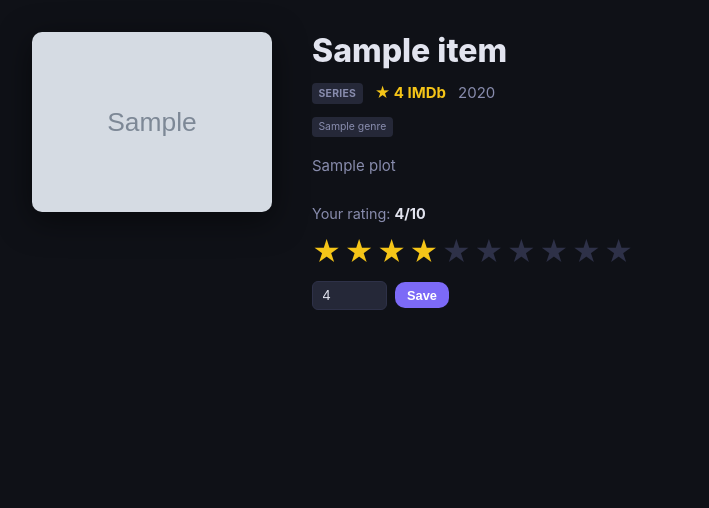
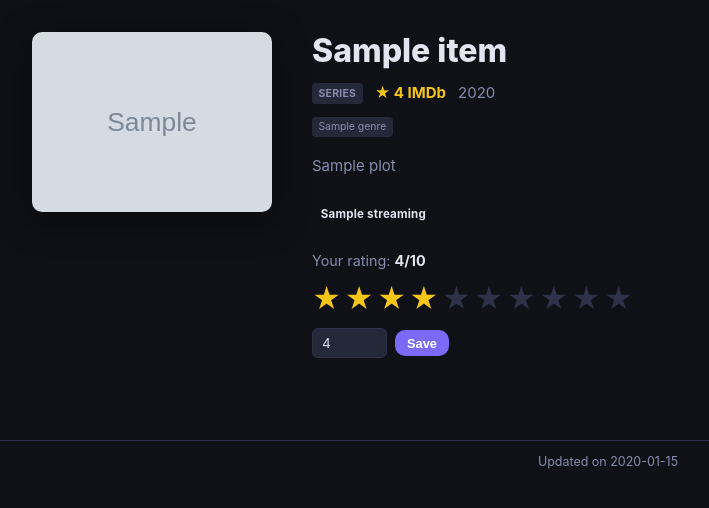
Before and after one commit to kerenshapiraettinger/recmed, a Flask app: template templates/detail.html in a window 1280 px wide. Shown: the part 55-563 px from the top of the page, without its empty margins (32-741 px from the left). Run offline with Flask 3, Linux system fonts and the light colour scheme; the template is opened without the code that fills it: most values are stand-ins (such as "Sample title", 1, 10 or a date in 2020); grey boxes marked "Sample" are stand-in pictures; a database or web service that is not in the repository returns one stand-in record (values such as "Sample title"); some libraries are stand-ins or nearby versions.

Commit message:
Add streaming availability, weekly refresh, scoring fixes, and admin diagnostics

```diff
--- a/app.py
+++ b/app.py
@@ -12,7 +12,7 @@ from recommender.engine import (rebuild_affinity, get_recommendations,
                                 get_genre_insights, get_watched)
 from ingestion.tmdb_client import search_tmdb, fetch_imdb_id
 from ingestion.omdb_client import fetch_plot
-from ingestion.refresh import run_refresh
+from ingestion.refresh import run_refresh, run_streaming_refresh
 from translations import TRANSLATIONS
 
 AVATARS = [
@@ -37,7 +37,18 @@ app.secret_key = config.SECRET_KEY
 @app.context_processor
 def inject_lang():
     lang = session.get('lang', 'en')
-    return {'t': TRANSLATIONS[lang], 'lang': lang}
+    last_row = query(
+        "SELECT finished_at FROM refresh_log WHERE status='ok' ORDER BY id DESC LIMIT 1",
+        one=True
+    )
+    last_updated = None
+    if last_row and last_row["finished_at"]:
+        try:
+            dt = datetime.fromisoformat(last_row["finished_at"])
+            last_updated = dt.strftime("%-d/%-m/%Y")
+        except Exception:
+            last_updated = last_row["finished_at"][:10]
+    return {'t': TRANSLATIONS[lang], 'lang': lang, 'last_updated': last_updated}
 
 
 # ── helpers ───────────────────────────────────────────────────────────────────
@@ -52,6 +63,19 @@ def localize(item, lang):
     he_genres = item.get('genres_he', '[]')
     if he_genres and he_genres != '[]':
         item['genres'] = he_genres
+    return item
+
+
+def enrich(item):
+    """Parse genres and streaming JSON fields into Python lists."""
+    try:
+        item["genres_list"] = json.loads(item["genres"])
+    except Exception:
+        item["genres_list"] = []
+    try:
+        item["streaming_list"] = json.loads(item.get("streaming") or "[]")
+    except Exception:
+        item["streaming_list"] = []
     return item
 
 
@@ -144,12 +168,7 @@ def recommendations():
     insights = get_genre_insights(profile["id"])
 
     # Localize and parse genres
-    all_recs = [localize(i, lang) for i in all_recs]
-    for item in all_recs:
-        try:
-            item["genres_list"] = json.loads(item["genres"])
-        except Exception:
-            item["genres_list"] = []
+    all_recs = [enrich(localize(i, lang)) for i in all_recs]
 
     # Genre buttons: use Hebrew genres column when in Hebrew mode
     genres_col = "genres_he" if lang == "he" else "genres"
@@ -160,6 +179,9 @@ def recommendations():
         if g
     })
 
+    def streaming_first(items):
+        return sorted(items, key=lambda x: (0 if x["streaming_list"] else 1))
+
     if genre_filter:
         filtered = [i for i in all_recs if genre_filter in i["genres_list"]]
         if not filtered:
@@ -167,18 +189,14 @@ def recommendations():
                 f"SELECT * FROM content WHERE {genres_col} LIKE ? ORDER BY imdb_rating DESC LIMIT 50",
                 (f'%{genre_filter}%',)
             )
-            filtered = [localize(dict(i), lang) for i in db_items]
-            for item in filtered:
-                try:
-                    item["genres_list"] = json.loads(item["genres"])
-                except Exception:
-                    item["genres_list"] = []
-        grouped = {genre_filter: filtered}
+            filtered = [enrich(localize(dict(i), lang)) for i in db_items]
+        grouped = {genre_filter: streaming_first(filtered)}
     else:
         grouped = {}
         for item in all_recs:
             primary = item["genres_list"][0] if item["genres_list"] else "Other"
             grouped.setdefault(primary, []).append(item)
+        grouped = {genre: streaming_first(items) for genre, items in grouped.items()}
 
     return render_template("recommendations.html",
                            profile=profile, grouped=grouped,
@@ -193,12 +211,7 @@ def watched():
         return redirect(url_for("index"))
     lang = session.get('lang', 'en')
     items = get_watched(profile["id"])
-    items = [localize(i, lang) for i in items]
-    for item in items:
-        try:
-            item["genres_list"] = json.loads(item["genres"])
-        except Exception:
-            item["genres_list"] = []
+    items = [enrich(localize(i, lang)) for i in items]
     return render_template("watched.html", profile=profile, items=items)
 
 
@@ -228,12 +241,7 @@ def browse():
     sql += " ORDER BY imdb_rating DESC LIMIT 100"
 
     items = query(sql, params)
-    items = [localize(dict(i), lang) for i in items]
-    for item in items:
-        try:
-            item["genres_list"] = json.loads(item["genres"])
-        except Exception:
-            item["genres_list"] = []
+    items = [enrich(localize(dict(i), lang)) for i in items]
 
     # All unique genres for filter dropdown
     genres_col = "genres_he" if lang == "he" else "genres"
@@ -283,11 +291,7 @@ def title_detail(content_id):
                         (plot, content_id))
                 item["plot"] = plot
 
-    item = localize(item, lang)
-    try:
-        item["genres_list"] = json.loads(item["genres"])
-    except Exception:
-        item["genres_list"] = []
+    item = enrich(localize(item, lang))
 
     user_rating = query(
         "SELECT rating FROM ratings WHERE profile_id = ? AND content_id = ?",
@@ -312,23 +316,16 @@ def search():
             (f"%{q}%",)
         )
         if db_results:
-            results = [localize(dict(r), session.get('lang', 'en')) for r in db_results]
+            results = [enrich(localize(dict(r), session.get('lang', 'en'))) for r in db_results]
             for item in results:
                 item["source"] = "db"
-                try:
-                    item["genres_list"] = json.loads(item["genres"])
-                except Exception:
-                    item["genres_list"] = []
         else:
             # Fall back to TMDB search
             tmdb_results = search_tmdb(q, language=session.get('lang', 'en'))
             for item in tmdb_results:
                 item["source"] = "tmdb"
                 item["id"] = None
-                try:
-                    item["genres_list"] = json.loads(item["genres"])
-                except Exception:
-                    item["genres_list"] = []
+                enrich(item)
             results = tmdb_results
 
     return render_template("search.html", profile=profile, results=results, q=q)
@@ -397,7 +394,16 @@ def admin_refresh():
     secret = request.args.get("secret", "")
     if secret != config.ADMIN_SECRET:
         abort(403)
-    t = threading.Thread(target=run_refresh, daemon=True)
+    mode = request.args.get("mode", "full")
+
+    def refresh_then_streaming():
+        run_refresh()
+        run_streaming_refresh()
+
+    if mode == "streaming":
+        t = threading.Thread(target=run_streaming_refresh, daemon=True)
+    else:
+        t = threading.Thread(target=refresh_then_streaming, daemon=True)
     t.start()
     return "Refresh started in background. Check <a href='/admin/status?secret=" + config.ADMIN_SECRET + "'>status</a> for progress."
 
@@ -409,7 +415,16 @@ def admin_status():
         abort(403)
     logs = query("SELECT * FROM refresh_log ORDER BY id DESC LIMIT 10")
     total = query("SELECT COUNT(*) as c FROM content", one=True)["c"]
+    streaming_count = query(
+        "SELECT COUNT(*) as c FROM content WHERE streaming IS NOT NULL AND streaming != '[]'",
+        one=True
+    )["c"]
+    streaming_samples = query(
+        "SELECT title, streaming FROM content WHERE streaming IS NOT NULL AND streaming != '[]' LIMIT 10"
+    )
     return render_template("admin_status.html", logs=logs, total=total,
+                           streaming_count=streaming_count,
+                           streaming_samples=streaming_samples,
                            admin_secret=config.ADMIN_SECRET)
 
 
@@ -423,13 +438,15 @@ def _refresh_loop():
         print("[refresh] DB empty — running initial refresh...")
         try:
             run_refresh()
+            run_streaming_refresh()
         except Exception as e:
             print(f"[refresh] Initial refresh failed: {e}")
 
     while True:
-        time.sleep(30 * 24 * 3600)  # 30 days
+        time.sleep(7 * 24 * 3600)   # 7 days
         try:
             run_refresh()
+            run_streaming_refresh()
         except Exception as e:
             print(f"[refresh] Scheduled refresh failed: {e}")
 
--- a/recommender/engine.py
+++ b/recommender/engine.py
@@ -53,6 +53,10 @@ def get_recommendations(profile_id, limit=20):
         "SELECT content_id FROM ratings WHERE profile_id = ?", (profile_id,)
     )}
 
+    any_rated_ids = {row["content_id"] for row in query(
+        "SELECT DISTINCT content_id FROM ratings"
+    )}
+
     all_content = query("SELECT * FROM content ORDER BY imdb_rating DESC")
 
     current_year = date.today().year
@@ -65,7 +69,7 @@ def get_recommendations(profile_id, limit=20):
         except (ValueError, TypeError):
             genres = []
         genre_score = sum(affinity.get(g, 0) for g in genres)
-        imdb_bonus = 0.3 * (item["imdb_rating"] or 0)
+        imdb_bonus = 0.3 * (item["imdb_rating"] or 0) if item["id"] in any_rated_ids else 0
         age_penalty = 0.1 * max(0, current_year - item["release_year"])
         score = genre_score + imdb_bonus - age_penalty
         scored.append((score, item))
--- a/static/style.css
+++ b/static/style.css
@@ -455,3 +455,41 @@ a { color: inherit; text-decoration: none; }
 .status-ok { color: var(--pos); }
 .status-error { color: var(--neg); }
 .status-running { color: var(--star); }
+
+/* ── Streaming badges ─────────────────────────────────────────────────────── */
+.streaming-badges {
+  display: flex;
+  flex-wrap: wrap;
+  gap: .3rem;
+  margin-top: .4rem;
+}
+.streaming-badges-detail {
+  margin-bottom: 1.2rem;
+}
+.streaming-badge {
+  display: inline-block;
+  padding: .2rem .55rem;
+  border-radius: 4px;
+  font-size: .72rem;
+  font-weight: 700;
+  letter-spacing: .02em;
+  white-space: nowrap;
+}
+.streaming-netflix {
+  background: #e50914;
+  color: #fff;
+}
+.streaming-cellcom-tv {
+  background: #00b4d8;
+  color: #fff;
+}
+
+/* ── Site footer ──────────────────────────────────────────────────────────── */
+.site-footer {
+  text-align: center;
+  padding: .75rem 1rem;
+  font-size: .78rem;
+  color: var(--muted);
+  border-top: 1px solid var(--border);
+  margin-top: 2rem;
+}
--- a/templates/base.html
+++ b/templates/base.html
@@ -29,6 +29,12 @@
     {% block content %}{% endblock %}
   </main>
 
+  {% if last_updated %}
+  <footer class="site-footer">
+    {{ t.footer_updated }} {{ last_updated }}
+  </footer>
+  {% endif %}
+
   {% block scripts %}{% endblock %}
 </body>
 </html>
--- a/templates/browse.html
+++ b/templates/browse.html
@@ -41,6 +41,11 @@
       <div class="card-genres">
         {% for g in item.genres_list[:3] %}<span class="genre-pill">{{ g }}</span>{% endfor %}
       </div>
+      {% if item.streaming_list %}
+      <div class="streaming-badges">
+        {% for s in item.streaming_list %}<span class="streaming-badge streaming-{{ s | lower | replace(' ', '-') }}">{{ s }}</span>{% endfor %}
+      </div>
+      {% endif %}
     </div>
   </a>
   {% endfor %}
--- a/templates/detail.html
+++ b/templates/detail.html
@@ -23,6 +23,14 @@
 
     {% if item.plot %}
     <p class="detail-plot">{{ item.plot }}</p>
+    {% endif %}
+
+    {% if item.streaming_list %}
+    <div class="streaming-badges streaming-badges-detail">
+      {% for s in item.streaming_list %}
+      <span class="streaming-badge streaming-{{ s | lower | replace(' ', '-') }}">{{ s }}</span>
+      {% endfor %}
+    </div>
     {% endif %}
 
     <div class="rating-widget">
--- a/templates/search.html
+++ b/templates/search.html
@@ -35,6 +35,11 @@
       {% if item.plot %}
       <p class="search-plot">{{ item.plot }}</p>
       {% endif %}
+      {% if item.streaming_list %}
+      <div class="streaming-badges">
+        {% for s in item.streaming_list %}<span class="streaming-badge streaming-{{ s | lower | replace(' ', '-') }}">{{ s }}</span>{% endfor %}
+      </div>
+      {% endif %}
     </div>
 
     <div class="search-action">
--- a/templates/watched.html
+++ b/templates/watched.html
@@ -26,6 +26,11 @@
       <div class="card-genres">
         {% for g in item.genres_list[:3] %}<span class="genre-pill">{{ g }}</span>{% endfor %}
       </div>
+      {% if item.streaming_list %}
+      <div class="streaming-badges">
+        {% for s in item.streaming_list %}<span class="streaming-badge streaming-{{ s | lower | replace(' ', '-') }}">{{ s }}</span>{% endfor %}
+      </div>
+      {% endif %}
     </div>
   </a>
   {% endfor %}
--- a/translations.py
+++ b/translations.py
@@ -48,6 +48,8 @@ EN = {
     'badge_movie': 'movie',
     'badge_series': 'series',
     'you_rated': 'You:',
+
+    'footer_updated': 'Updated on',
 }
 
 HE = {
@@ -100,6 +102,8 @@ HE = {
     'badge_movie': 'סרט',
     'badge_series': 'סדרה',
     'you_rated': 'אתה:',
+
+    'footer_updated': 'עודכן בתאריך',
 }
 
 TRANSLATIONS = {'en': EN, 'he': HE}
```
Also changed, not shown: db/database.py (+11 -0 lines), ingestion/refresh.py (+22 -1 lines), ingestion/tmdb_client.py (+17 -0 lines), templates/admin_status.html (+26 -3 lines), templates/recommendations.html (+7 -0 lines), 1 other file.
